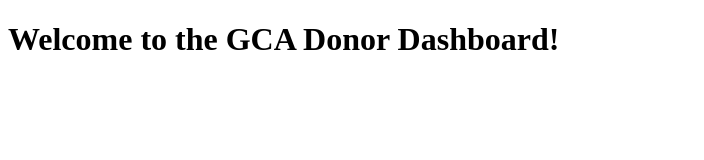
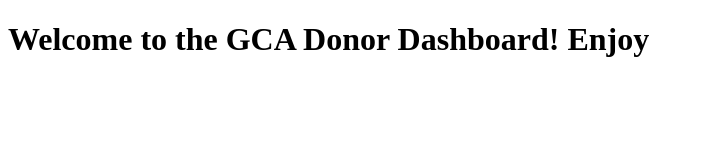
Before and after one commit to veggiepilot/gca-donor-dashboard-react-app, a React (Create React App) app in the folder client/: page / in a window 1280 px wide. Shown: the top 160 px of the page, without its empty margins (0-704 px from the left). Built offline with nearby package versions, Linux system fonts and the light colour scheme.

Commit message:
Added Enjoy message to App.js in client/

```diff
--- a/client/src/App.js
+++ b/client/src/App.js
@@ -3,7 +3,7 @@ import './App.css';
 function App() {
   return (
     <div>
-      <h1>Welcome to the GCA Donor Dashboard!</h1>
+      <h1>Welcome to the GCA Donor Dashboard! Enjoy</h1>
     </div>
   );
 }
```
